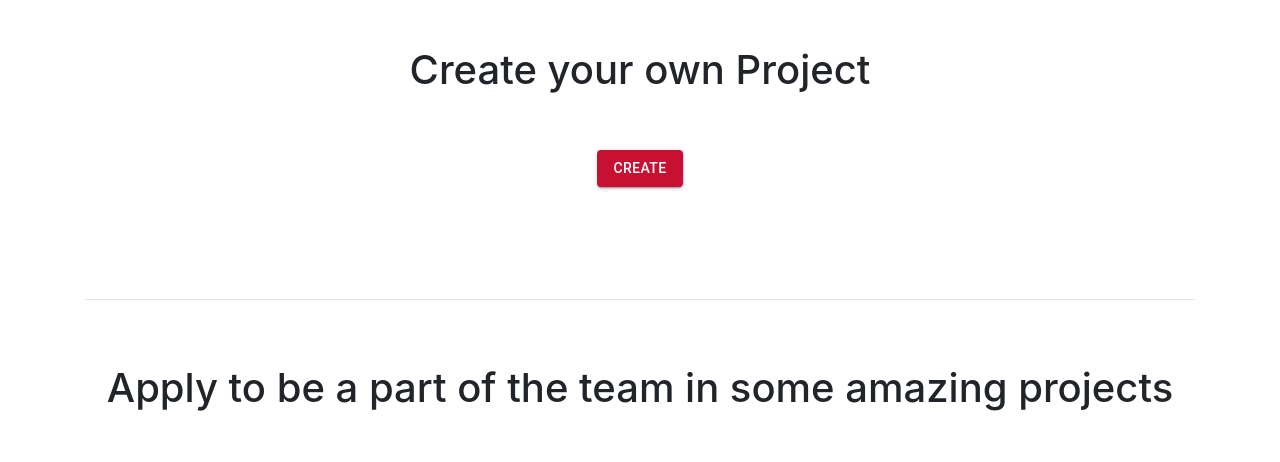
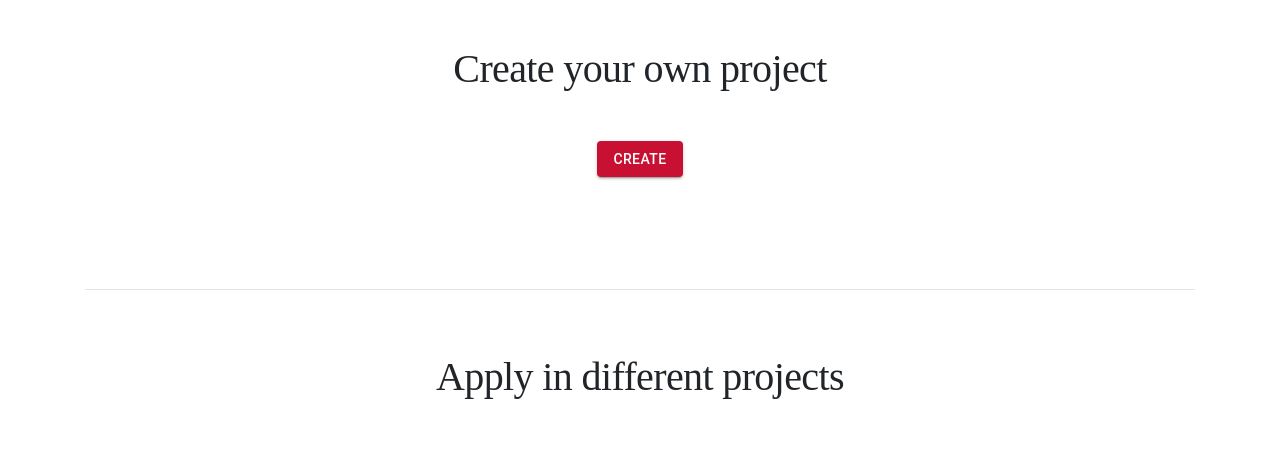
Before and after one commit to trngapp/DevC-frontend, a React (Create React App) app in the folder client/: page / in a window 1280 px wide. Shown: the part 599-1061 px from the top of the page. Built offline with nearby package versions, Linux system fonts and the light colour scheme; the HTML template or start-up script is replaced by a standard one.

Commit message:
changed font

```diff
--- a/client/src/components/aboutus/aboutus.js
+++ b/client/src/components/aboutus/aboutus.js
@@ -1,10 +1,11 @@
 import React from "react";
 import { Box } from "@mui/material";
-
+import "bootstrap"
 function Aboutus()
 {
     return(
-        <Box
+      <>
+       {/* <Box
         sx={{
           width: 300,
           height: 300,
@@ -14,8 +15,15 @@ function Aboutus()
             opacity: [0.9, 0.8, 0.7],
           },
         }}
-      />
 
+      />*/}
+       <div class="container">
+         <div class="row">
+
+         </div>
+       </div>
+
+     </>
     );
 
 
--- a/client/src/components/home/home.js
+++ b/client/src/components/home/home.js
@@ -6,7 +6,8 @@ import Carousel from "./carousel"
 import { Link } from 'react-router-dom'
 import Landing from '../home/landing.gif'
 import Community from '../home/community.gif'
-
+import Bubbles from "../../static/images/bubbles.gif"
+import Typography from "@mui/material/Typography"
 const Home = () => {
     const ColorButton = styled(Button)(({ theme }) => ({
         //color: theme.palette.getContrastText(purple[500]),
@@ -43,7 +44,10 @@ const Home = () => {
                 <div class="col">
                     <br />
                     <br />
-                    <center> <h1>Create your own Project</h1></center>
+
+                   {/* <img src={Bubbles} alt="bubbles"> </img> <center> <h1>Create your own Project</h1></center>*/}
+
+<center><Typography fontFamily="agrandir medium" variant="h1" fontSize={40}>Create your own project</Typography></center>
                     <br />
                     <br />
                     <center><Link to="/create"><ColorButton variant="contained" className="next" type="submit">Create</ColorButton></Link></center>
@@ -57,7 +61,9 @@ const Home = () => {
                     <hr style={{ width: "100%" }}></hr>
                     <br />
                     <br />
-                    <center><h1>Apply to be a part of the team in some amazing projects</h1> </center>
+                   {/*<center><h1>Apply to be a part of the team in some amazing projects</h1> </center>*/}
+
+<center><Typography fontFamily="agrandir medium" variant="h1" fontSize={40}>Apply in different projects</Typography></center>
                     <br />
                     <br /> <br />
                     <br />
--- a/client/src/components/signup/signup.js
+++ b/client/src/components/signup/signup.js
@@ -198,7 +198,7 @@ export default function SignUp() {
                     </Button>
                     <Grid container justifyContent="flex-end">
                       <Grid item>
-                        <Link href="#" variant="body2">
+                        <Link href="/signin" variant="body2">
                           Already have an account? Sign in
                         </Link>
                       </Grid>
```
Also changed, not shown: client/src/static/images/bubbles.gif (added).
